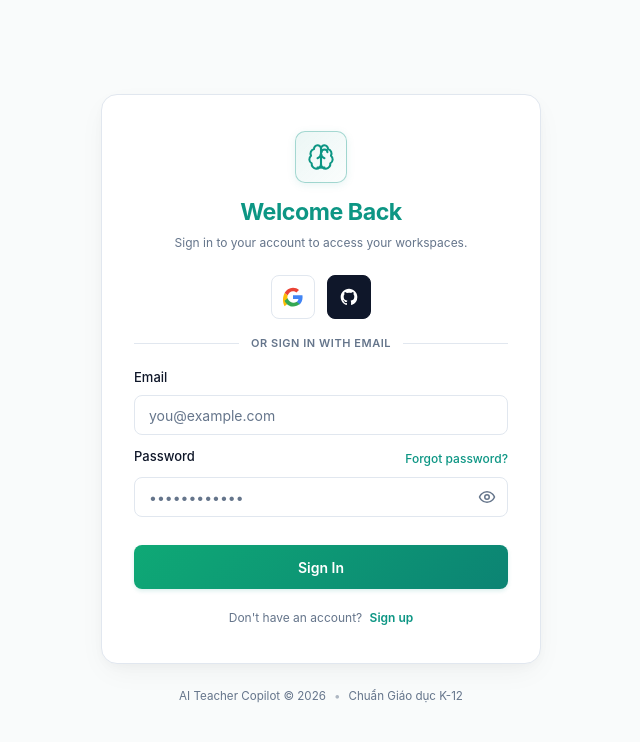
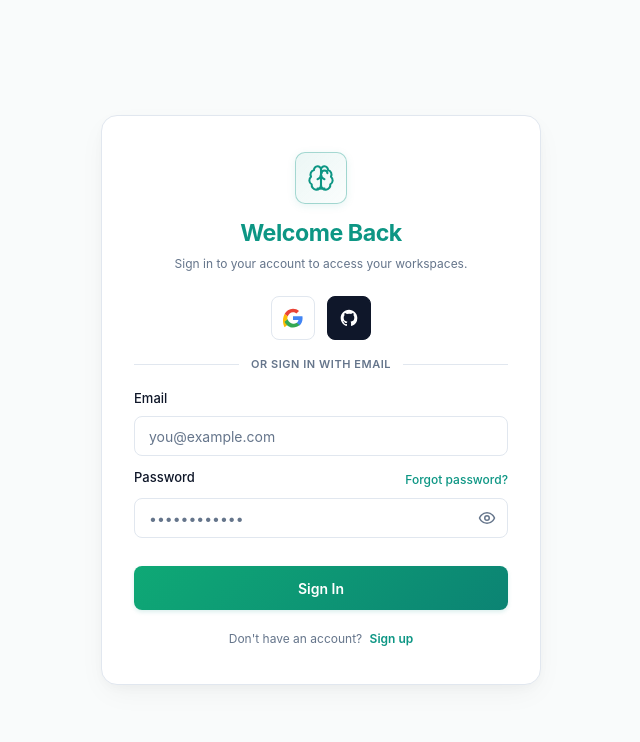
Before and after one commit to HoangNam2464/ai-teacher-copilot, a React (Vite) app in the folder frontend/: page /login in a window 1280 px wide. Shown: the top 742 px of the page, without its empty margins (319-959 px from the left). Built offline with nearby package versions, Linux system fonts and the light colour scheme; no server answers.

Commit message:
style(auth): remove footer copyright text from auth layout

```diff
--- a/frontend/src/core/layouts/AuthLayout.jsx
+++ b/frontend/src/core/layouts/AuthLayout.jsx
@@ -12,11 +12,6 @@ export function AuthLayout() {
         <div className="auth-card">
           <Outlet />
         </div>
-        <footer className="auth-centered-footer">
-          <span>AI Teacher Copilot © 2026</span>
-          <span className="dot-separator">•</span>
-          <span>Chuẩn Giáo dục K-12</span>
-        </footer>
       </main>
     </div>
   );
--- a/frontend/src/styles/auth.css
+++ b/frontend/src/styles/auth.css
@@ -267,19 +267,3 @@
   text-decoration: underline;
   color: hsl(172 84% 22%);
 }
-
-/* Subtle Centered Footer Outside Card */
-.auth-centered-footer {
-  margin-top: var(--space-6);
-  display: flex;
-  align-items: center;
-  justify-content: center;
-  gap: var(--space-2);
-  font-size: 0.725rem;
-  color: hsl(var(--muted-foreground));
-  text-align: center;
-}
-
-.dot-separator {
-  opacity: 0.5;
-}
```
